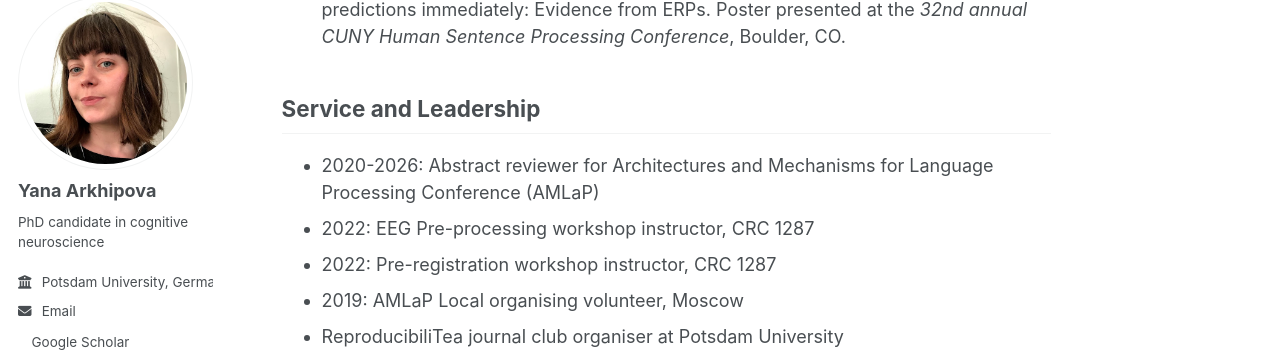
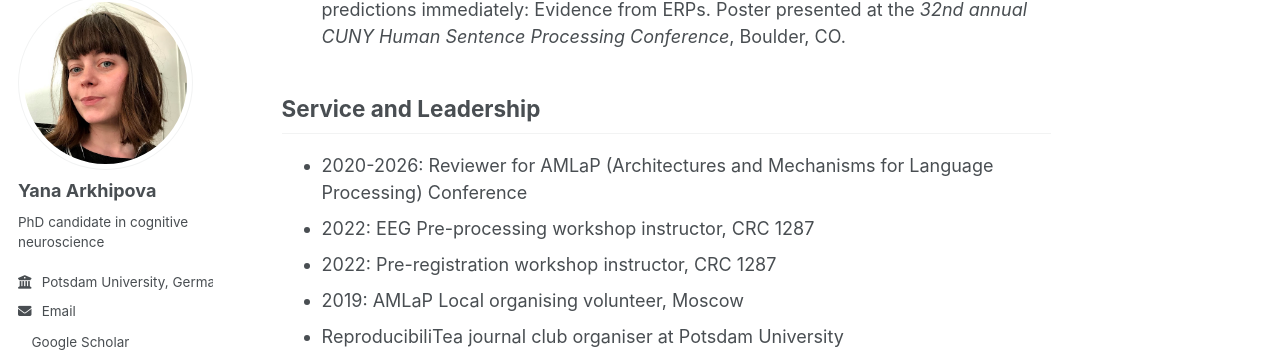
Before and after one commit to yanakpv/yanakpv.github.io, a Jekyll site: the page built from _pages/about.md, in a window 1280 px wide and 900 px high, scrolled down 2944 px. Shown: the part 105-457 px from the top of the window. Built offline with Jekyll 4.4.1, drawn with Linux system fonts in a browser that asks for light colours; a style sheet for code colours, icons or effects is not loaded.

Commit message:
Update about.md

```diff
--- a/_pages/about.md
+++ b/_pages/about.md
@@ -80,7 +80,7 @@ Before starting my PhD I spent a year at the Max Planck Institute for Psycholing
 
 ## Service and Leadership
 
-* 2020-2026: Abstract reviewer for Architectures and Mechanisms for Language Processing Conference (AMLaP)
+* 2020-2026: Reviewer for AMLaP (Architectures and Mechanisms for Language Processing) Conference
 * 2022: EEG Pre-processing workshop instructor, CRC 1287
 * 2022: Pre-registration workshop instructor, CRC 1287
 * 2019: AMLaP Local organising volunteer, Moscow
```
